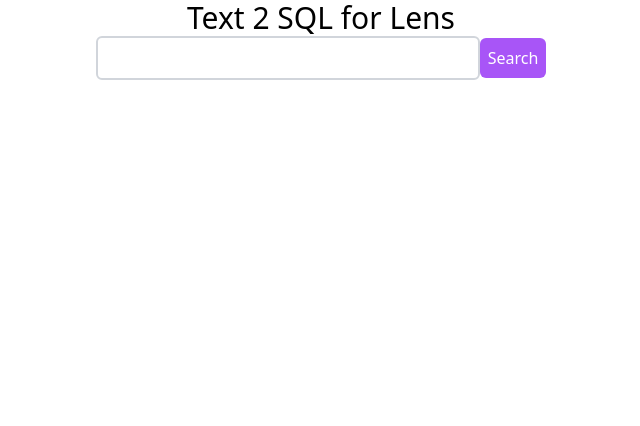
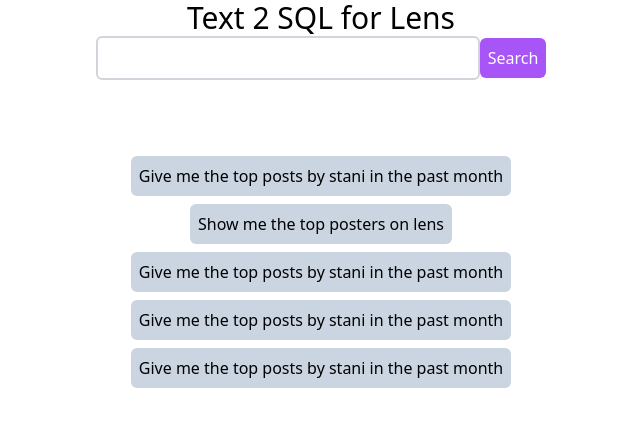
Before and after one commit to Brentably/lens-sql, a Next.js app: page / in a window 1280 px wide. Shown: the top 426 px of the page, without its empty margins (319-959 px from the left). Built offline with nearby package versions, Linux system fonts and the light colour scheme.

Commit message:
added jest

```diff
--- /dev/null
+++ b/components/QueryCard.tsx
@@ -0,0 +1,14 @@
+// generate a react component
+
+const QueryCard = (props:{query:string}) => {
+  const { query } = props
+  return (
+    <div className="flex justify-center">
+      <div className='bg-slate-300 cursor-pointer p-2 m-1 rounded-md'>
+        {query}
+      </div>
+    </div>
+  )
+}
+
+export default QueryCard
--- a/pages/api/genSQL.ts
+++ b/pages/api/genSQL.ts
@@ -29,7 +29,7 @@
   console.log('try')
   const response = await openai.createCompletion({
     model: "code-davinci-002",
-    prompt: `### MySQL SQL tables, with their properties:\n#\n# Employee(id, name, department_id)\n# Department(id, name, address)\n# Salary_Payments(id, employee_id, amount, date)\n# lens_follow_view(profileId, address, handle, rootProfileId, rootAddress, rootHandle, timestamp)\n# lens_profile_view(profileId, metadata, handle, address, imageURI, timestamp)\n# lens_publication_comment_view(profileId, address, handle, pubId, contentURI, rootProfileId, rootAddress, rootHandle, type, timestamp)\n# lens_publication_mirror_view(profileId, address, handle, pubId, contentURI, type, timestamp)\n# lens_publication_post_view(profileId, address, handle, pubId, contentURI, type, timestamp)\n# lens_publication_view(profileId, address, handle, pubId, contentURI, type)\n#\n## When I say \"by someone\", I'm asking you to querying using the handle, or profile metadata. Every handle ends with '.lens'.\n## Include all non-aggregate columns in the GROUP BY clause.\n### ${prompt}\nSELECT`,
+    prompt: `### MySQL SQL tables, with their properties:\n#\n# lens_follow_view(profileId, address, handle, rootProfileId, rootAddress, rootHandle, timestamp)\n# lens_profile_view(profileId, metadata, handle, address, imageURI, timestamp)\n# lens_publication_comment_view(profileId, address, handle, pubId, contentURI, rootProfileId, rootAddress, rootHandle, type, timestamp)\n# lens_publication_mirror_view(profileId, address, handle, pubId, contentURI, type, timestamp)\n# lens_publication_post_view(profileId, address, handle, pubId, contentURI, type, timestamp)\n# lens_publication_view(profileId, address, handle, pubId, contentURI, type)\n#\n## When I say \"by someone\", I'm asking you to query using the handle, or profile metadata. Every handle ends with '.lens'.\n## Include all non-aggregate columns in the GROUP BY clause.\n### ${prompt}\nSELECT`,
     temperature: 0,
     max_tokens: 150,
     top_p: 1,
--- a/pages/index.tsx
+++ b/pages/index.tsx
@@ -3,6 +3,7 @@
 import { Inter } from '@next/font/google'
 import styles from '../styles/Home.module.css'
 import { useEffect, useState } from 'react'
+import QueryCard from '../components/QueryCard'
 
 const inter = Inter({ subsets: ['latin'] })
 
@@ -52,17 +53,23 @@
       <div className='text-center'>
         <div className='max-w-2xl mx-auto'>
           <h1 className='text-3xl'>Text 2 SQL for Lens</h1>
-          <label>
-            <input type="text" value={prompt} onChange={(e) => setPrompt(e.target.value)} className='border-2 border-gray-300 rounded-md p-2 w-96' />
-          </label>
-          <button className='rounded-md bg-purple-500 text-white p-2' onClick={handlePrompt}>Search</button>
-
+          <div>
+            <label>
+              <input type="text" value={prompt} onChange={(e) => setPrompt(e.target.value)} className='border-2 border-gray-300 rounded-md p-2 w-96' />
+            </label>
+            <button className='rounded-md bg-purple-500 text-white p-2' onClick={handlePrompt}>Search</button>
+          </div>
           {SQL ?
             <div className='text-base text-left m-2'>{SQL}</div>
           : null}
           <br/><br/><br/>
           {data.length ? data.map(thing => JSON.stringify(thing)) : null}
 
+          <QueryCard query='Give me the top posts by stani in the past month' />
+          <QueryCard query='Show me the top posters on lens' />
+          <QueryCard query='Give me the top posts by stani in the past month' />
+          <QueryCard query='Give me the top posts by stani in the past month' />
+          <QueryCard query='Give me the top posts by stani in the past month' />
         </div>
       </div>
     </>
```
Also changed, not shown: jest.config.js (added, +20 -0 lines), package.json (+6 -1 lines), 2 other files (tests, documents, lock files or other folders).
